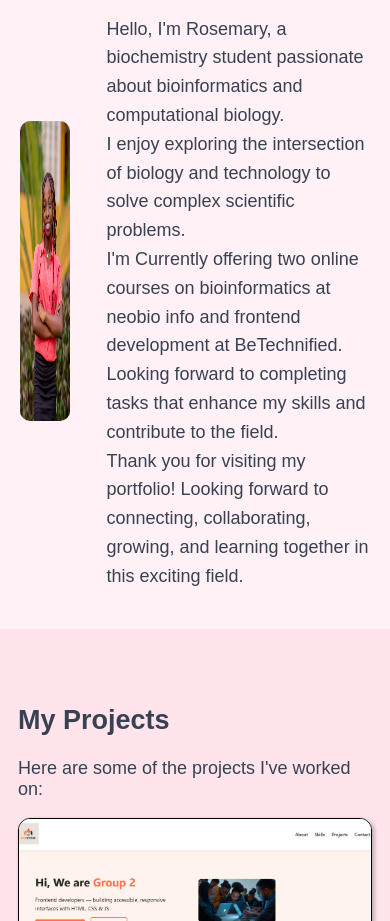
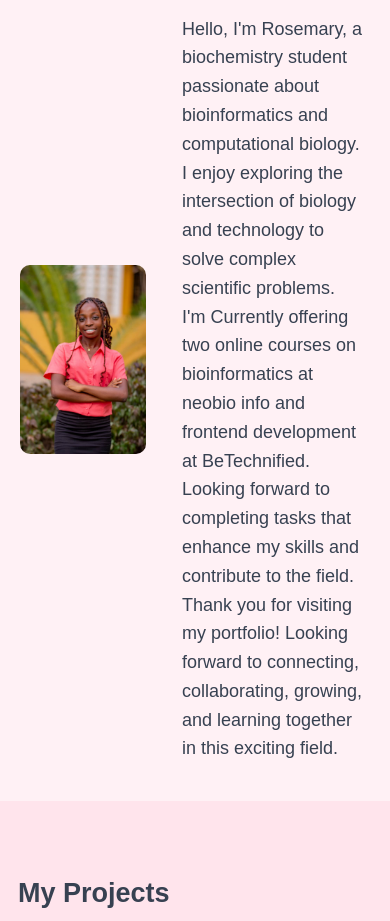
Before and after one commit to Rose-2025/My-Portfolio, a plain HTML site: page index.html in a window 390 px wide. Shown: the part 846-1767 px from the top of the page. Drawn offline with Linux system fonts and the light colour scheme.

Commit message:
Make hero and about images responsive for mobile

```diff
--- a/index.css
+++ b/index.css
@@ -94,10 +94,11 @@ hero-text p.lead {
   margin-bottom: 1.5rem;
 }
 .hero-image img{
-  width:60%;
-  height:30%;
-  border-radius:10px;
+ width: 60%;
+  height: 30%;
+  border-radius: 10px;
 }
+
 
 
 
@@ -149,9 +150,13 @@ hero-text p.lead {
 .about-image img {
   width: 100%;
   max-width: 700px;
-  height:300px;
+  height: auto;
   border-radius: 10px;
+  display: block;
+  object-fit: cover;
 }
+
+
 
 .about-section h2{
   font-size:30px;
```
